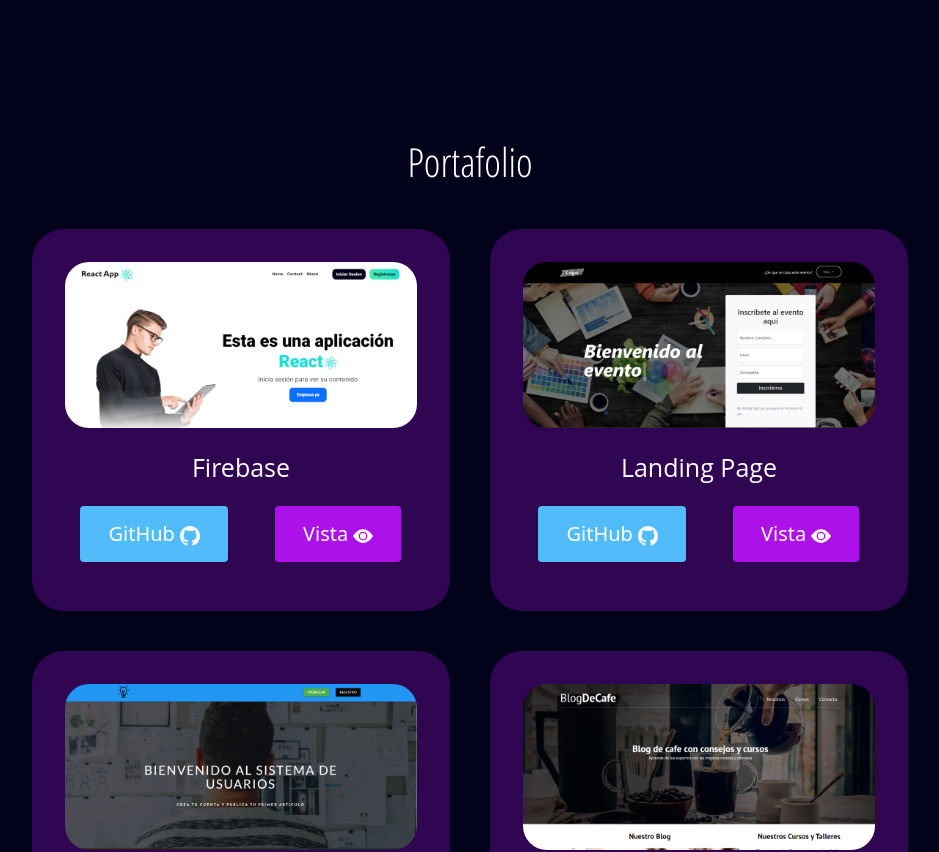
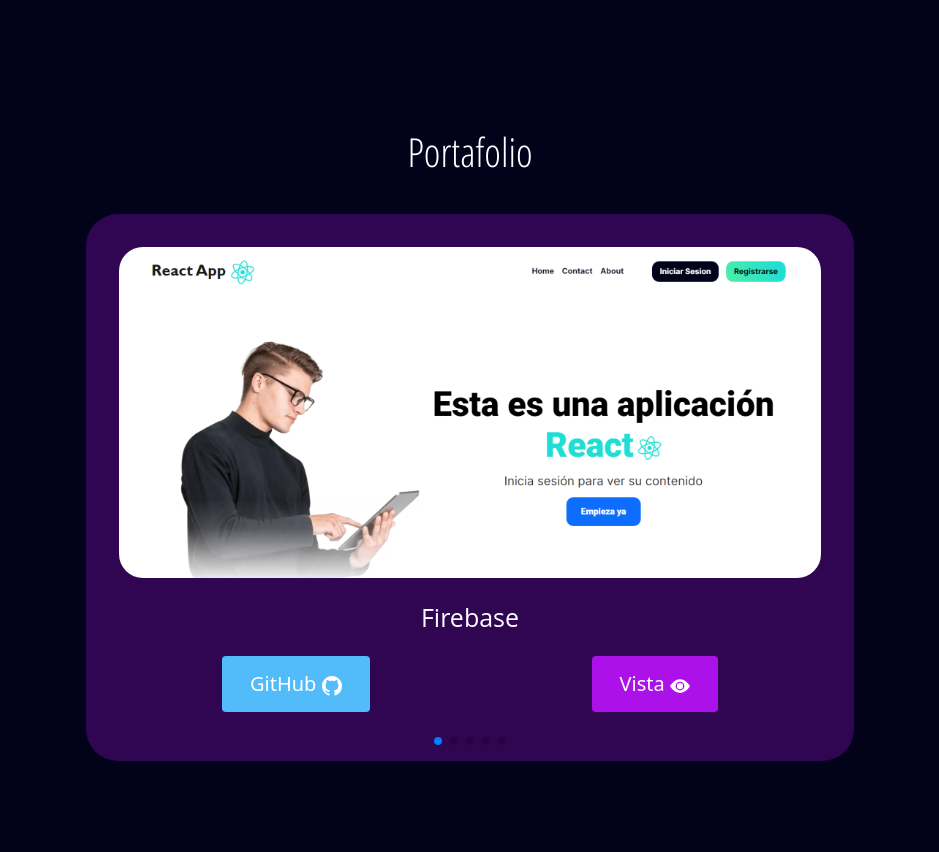
Before and after one commit to santiago1525/portafolio, a React (Create React App) app: page / in a window 1280 px wide. Shown: the part 1481-2333 px from the top of the page, without its empty margins (170-1109 px from the left). Built offline with nearby package versions, Linux system fonts and the light colour scheme.

Commit message:
improve works and add relojeria

```diff
--- a/package.json
+++ b/package.json
@@ -11,6 +11,7 @@
     "react-dom": "^18.1.0",
     "react-scripts": "5.0.1",
     "reactstrap": "^9.1.1",
+    "swiper": "^8.3.1",
     "web-vitals": "^2.1.4"
   },
   "scripts": {
--- a/src/components/works.jsx
+++ b/src/components/works.jsx
@@ -1,6 +1,15 @@
 import 'bootstrap/dist/css/bootstrap.min.css';
 import '../hojasDeEstilo/works.css';
 import {BsGithub, BsFillEyeFill} from 'react-icons/bs';
+// Import Swiper React components
+import { Swiper, SwiperSlide } from "swiper/react";
+// Import Swiper styles
+import "swiper/css";
+import "swiper/css/effect-coverflow";
+import "swiper/css/pagination";
+// import required modules
+import { EffectCoverflow, Pagination } from "swiper";
+
 
 
 const items = [
@@ -9,6 +18,12 @@
     img: require('../props/react-app.png'),
     link: 'https://cursos-firebase.vercel.app/',
     github: 'https://github.com/santiago1525/cursosFirebase'
+  },
+  {
+    title: 'Relojeria',
+    img: require('../props/relojeria.png'),
+    link: 'https://relojeria-scc.netlify.app/',
+    github: 'https://github.com/santiago1525/relojeria'
   },
   {
     title: 'landing page',
@@ -37,14 +52,31 @@
   return(
     <section id='work' className='portafolio'>
       <h2 className='portafolio_title'>Portafolio</h2>
+      <Swiper
+        effect={"coverflow"}
+        grabCursor={true}
+        centeredSlides={true}
+        slidesPerView={"auto"}
+        coverflowEffect={{
+          rotate: 50,
+          stretch: 0,
+          depth: 100,
+          modifier: 1,
+          slideShadows: true,
+        }}
+        pagination={true}
+        modules={[EffectCoverflow, Pagination]}
+        className="mySwiper"
+      >
         <div className="container portafolio_container">
           {
             items.map(item =>
               {
                 return(
-                  <article className='portafolio_item'>
+                  <SwiperSlide key={item.link}>
+                    <article className='portafolio_item' >
                       <div className="portafolio_item-image">
-                      <img src={item.img} alt="proyect" />
+                        <a href={item.link} target={`_blank`}><img src={item.img} alt="proyect" /></a>
                       </div>
                       <h3>{item.title}</h3>
                       <div className="portafolio_item-cta">
@@ -52,13 +84,14 @@
                         <a href={item.link} className='btn-sec btn' target={`_blank`}>Vista <BsFillEyeFill /></a>
                       </div>
                     </article>
+                    </SwiperSlide>
                 )
 
               }
             )
           }
-
         </div>
+      </Swiper>
     </section>
 
   );
--- a/src/hojasDeEstilo/works.css
+++ b/src/hojasDeEstilo/works.css
@@ -1,6 +1,6 @@
 /* VIDEO PORTAFOLIO */
 .portafolio {
-    margin-top: 50px;
+    margin-top: 40px;
     display: flex;
     flex-direction: column;
     align-items: center;
@@ -9,6 +9,7 @@
 .portafolio_title {
     font-family: "Open Sans Condensed", sans-serif;
     font-size: 40px;
+    padding-bottom: 30px;
 }
 
 /* PORTAFOLIO GRID */
@@ -94,8 +95,29 @@
     }
 
 }
-@media (min-width: 800px) {
+/* CARDS */
+.swiper {
+    width: 60%;
+    padding-top: 50px;
+    padding-bottom: 50px;
+}
 
+  .swiper-slide {
+    background-position: center;
+    background-size: cover;
+    width: 300px;
+    height: 300px;
+  }
+
+  .swiper-slide img {
+    display: block;
+    width: 100%;
+  }
+
+@media (max-width: 800px) {
+    .swiper {
+        width: 100%;
+    }
 }
 @media (max-width: 700px) {
     .portafolio_title {
```
Also changed, not shown: src/props/relojeria.png (added), 1 other file (tests, documents, lock files or other folders). Lines whose indentation alone changed are shown as unchanged.
